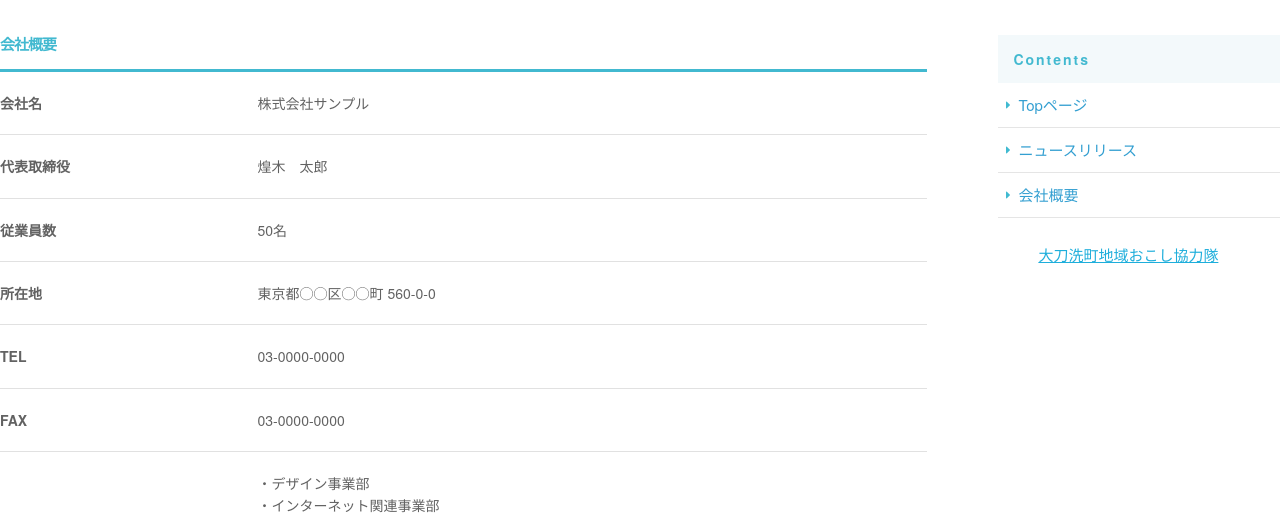
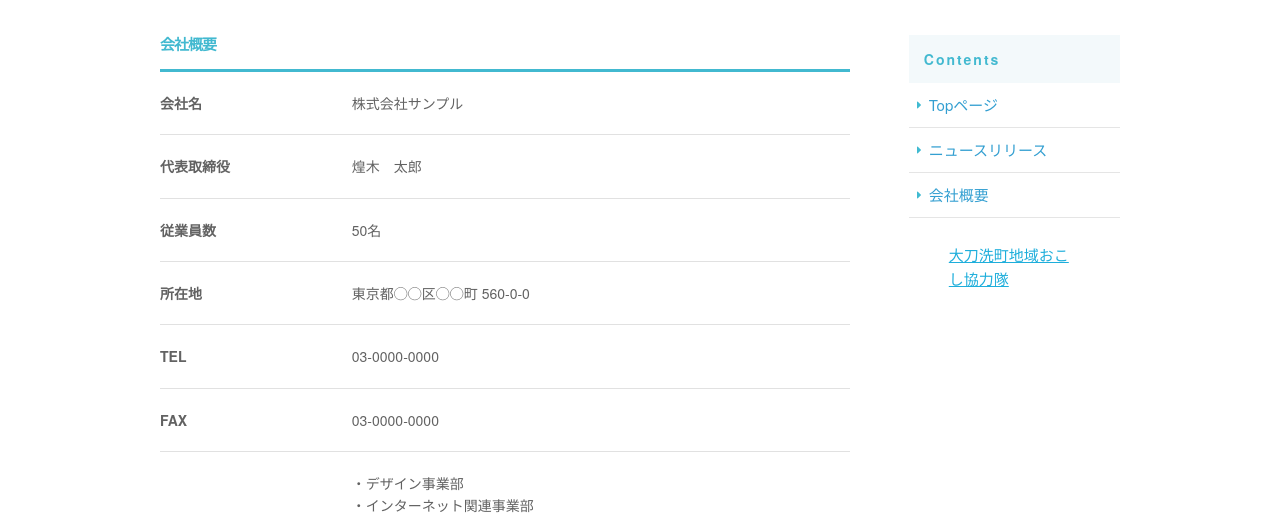
Before and after one commit to fraisienne/corporate-site, a plain HTML site: page company.html in a window 1280 px wide. Shown: the part 291-806 px from the top of the page. Drawn offline with nearby package versions, Linux system fonts and the light colour scheme.

Commit message:
Lesson8 Kadai updated

```diff
--- a/company.html
+++ b/company.html
@@ -89,12 +89,10 @@
      </div>
    </div>
  </div>
+
  <!-- sub_cover -->
-
-
-
-
 <div id="contents">
+    <div class="container">
   <div class="row">
       <div id="main" class="nine columns">
         <h2 class="company_title">会社概要</h2>
@@ -156,7 +154,6 @@
             </li>
           </ul>
         </div>
-
 <!-- fb_page -->
 <div id="fb-root"></div>
 <script>(function(d, s, id) {
@@ -174,7 +171,7 @@
       </div>
     </div>
   </div>
-
+</div>
 <!-- contents -->
 <footer class>
   <div class="container">
--- a/css/company.css
+++ b/css/company.css
@@ -172,7 +172,6 @@ header {
 
 @media (min-width: 550px){
 #contents #main h2 {
-    font-size: 20px;
     font-size: 2rem;
     padding-bottom: 20px;
 }
@@ -181,10 +180,7 @@ header {
 #contents #main h2 {
     color: #42b9d0;
     border-bottom: 3px solid #42b9d0;
-    font-size: 15px;
-    font-size: 1.5rem;
     font-weight: bold;
-    padding-bottom: 15px;
 }
 
 #contents #main th {
@@ -204,32 +200,6 @@ header {
     font-size: 14px;
     font-size: 1.4rem;
 }
-
-
-
-
-
-
-
-
-
-
-
-
-
-
-
-
-
-
-
-
-
-
-
-
-
-
 
 #contents #sidebar .pc_sidemenu h3 {
     color: #42b9d0;
```
